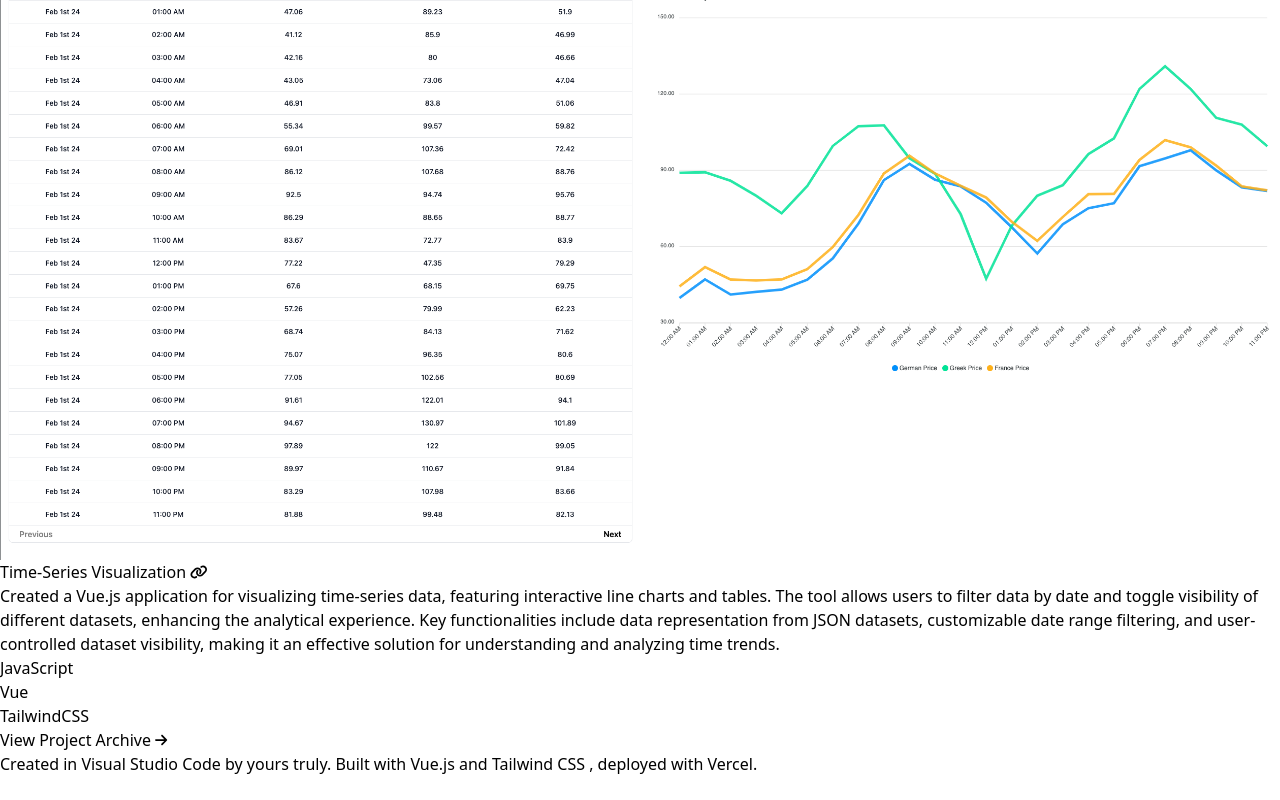
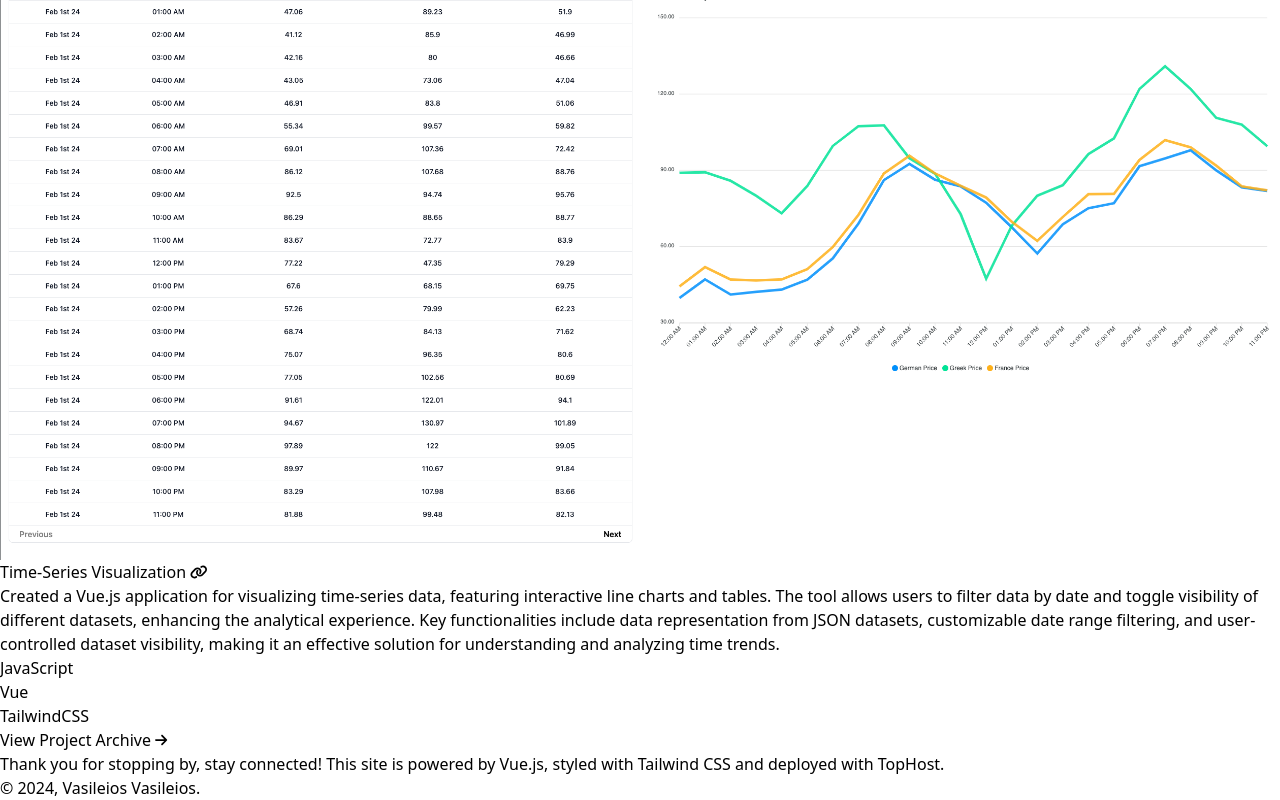
Before and after one commit to vvasileios/Portfolio, a Vue app: page / in a window 1280 px wide. Shown: the part 5027-5827 px from the top of the page. Before the commit the page ends 5803 px from the top, so only its background shows below. Built offline with nearby package versions, Linux system fonts and the light colour scheme.

Commit message:
change footer

```diff
--- a/src/components/Footer.vue
+++ b/src/components/Footer.vue
@@ -5,24 +5,17 @@ import AnchorTag from "./shared/AnchorTag.vue";
 <template>
   <footer class="max-w-lg pb-16 text-sm text-slate-500 sm:pb-0">
     <p>
-      Created in
+      Thank you for stopping by, stay connected! This site is powered by
 
-      <AnchorTag
-        :link="'https://code.visualstudio.com/'"
-        :text="'Visual Studio Code'"
-      />
-
-      by yours truly. Built with
-
-      <AnchorTag :link="'https://vuejs.org/'" :text="'Vue.js'" />
-
-      and
+      <AnchorTag :link="'https://vuejs.org/'" :text="'Vue.js'" />, styled with
 
       <AnchorTag :link="'https://tailwindcss.com/'" :text="'Tailwind CSS'" />
+      and deployed with
 
-      , deployed with
-
-      <AnchorTag :link="'https://vercel.com'" :text="'Vercel'" />.
+      <AnchorTag :link="'https://top.host/el'" :text="'TopHost'" />. <br />
+      <span class="text-slate-400 focus:text-slate-400">
+        © 2024, Vasileios Vasileios.
+      </span>
     </p>
   </footer>
 </template>
```
